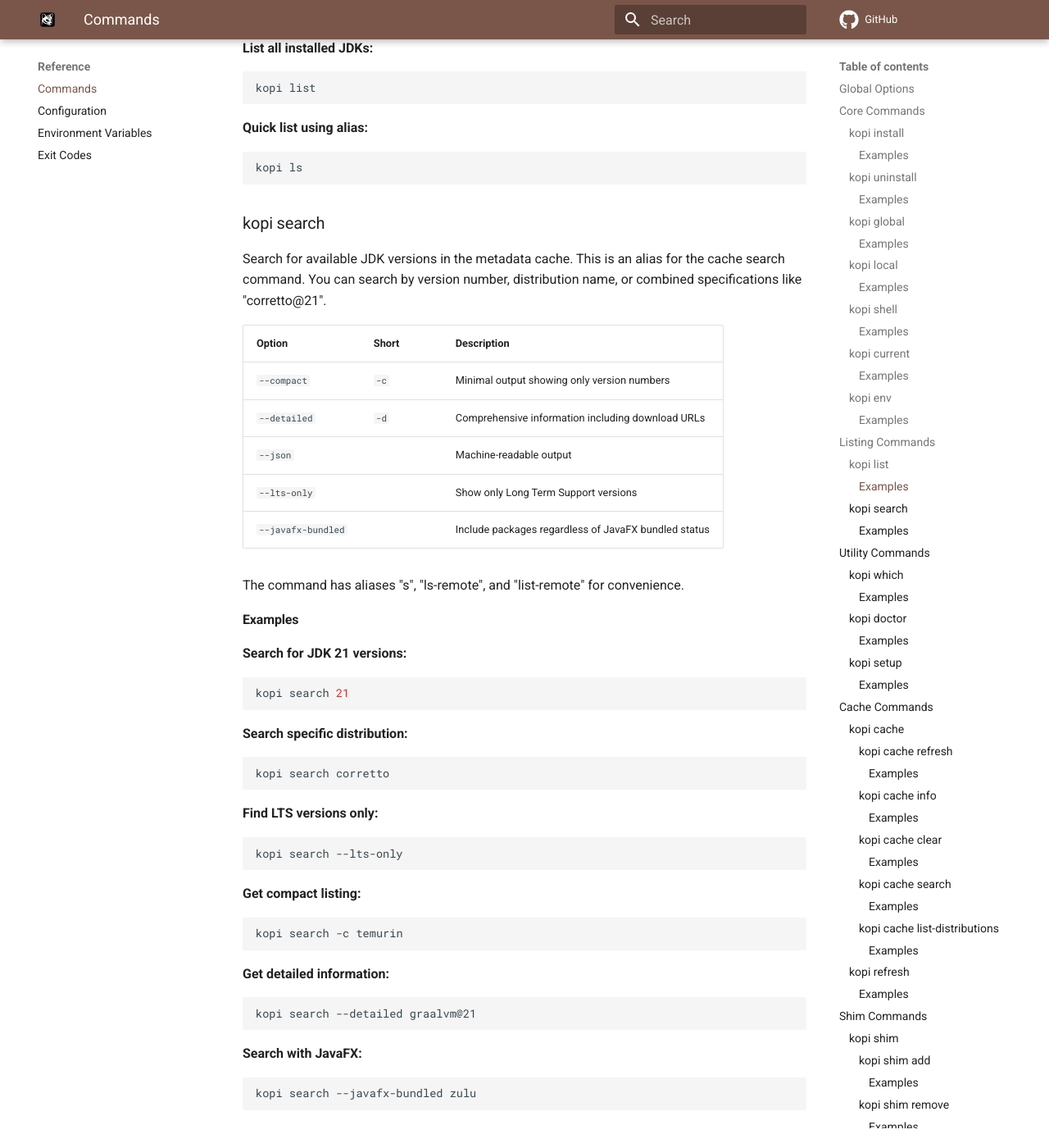
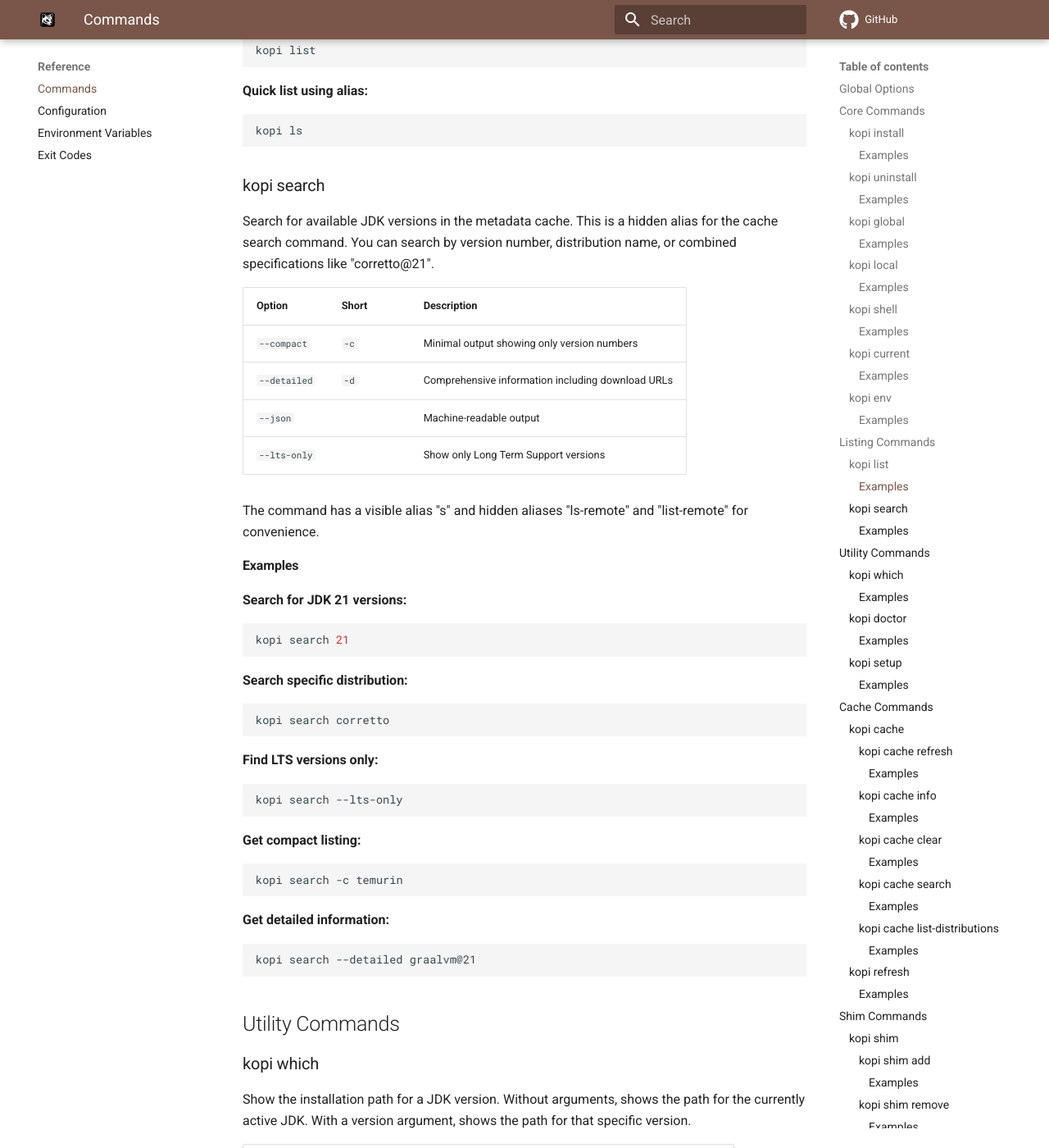
Before and after one commit to kopi-vm/kopi-vm.github.io, an MkDocs documentation site: the page built from docs/reference/commands.md, in a window 1280 px wide and 1400 px high, scrolled down 6188 px. Shown: the whole window at 82% size. Built offline with MkDocs 1.6.1 and Material for MkDocs 9.7.7, drawn with Linux system fonts in a browser that asks for light colours; comment, search, counter and statistics services are not loaded; some of the changed text lies outside the part shown.

Commit message:
コマンドリファレンスを現状の実装に併せて改定

````diff
--- a/docs/reference/commands.md
+++ b/docs/reference/commands.md
@@ -22,9 +23,7 @@ Install a JDK version. The install command accepts a version specification such
 | --------------------- | ----- | -------------------------------------------------------------------------- |
 | `--force`             | `-f`  | Force reinstall even if the version already exists                         |
 | `--dry-run`           |       | Preview what would be installed without performing the actual installation |
-| `--no-progress`       |       | Disable progress indicators during download                                |
 | `--timeout <SECONDS>` |       | Specify download timeout in seconds                                        |
-| `--javafx-bundled`    |       | Include packages regardless of JavaFX bundled status                       |
 
 The command has an alias "i" for convenience.
 
@@ -288,17 +287,16 @@ kopi ls
 
 ### kopi search
 
-Search for available JDK versions in the metadata cache. This is an alias for the cache search command. You can search by version number, distribution name, or combined specifications like "corretto@21".
+Search for available JDK versions in the metadata cache. This is a hidden alias for the cache search command. You can search by version number, distribution name, or combined specifications like "corretto@21".
 
-| Option             | Short | Description                                          |
-| ------------------ | ----- | ---------------------------------------------------- |
-| `--compact`        | `-c`  | Minimal output showing only version numbers          |
-| `--detailed`       | `-d`  | Comprehensive information including download URLs    |
-| `--json`           |       | Machine-readable output                              |
-| `--lts-only`       |       | Show only Long Term Support versions                 |
-| `--javafx-bundled` |       | Include packages regardless of JavaFX bundled status |
+| Option       | Short | Description                                       |
+| ------------ | ----- | ------------------------------------------------- |
+| `--compact`  | `-c`  | Minimal output showing only version numbers       |
+| `--detailed` | `-d`  | Comprehensive information including download URLs |
+| `--json`     |       | Machine-readable output                           |
+| `--lts-only` |       | Show only Long Term Support versions              |
 
-The command has aliases "s", "ls-remote", and "list-remote" for convenience.
+The command has a visible alias "s" and hidden aliases "ls-remote" and "list-remote" for convenience.
 
 #### Examples
 
@@ -330,12 +328,6 @@ kopi search -c temurin
 
 ```bash
 kopi search --detailed graalvm@21
-```
-
-**Search with JavaFX:**
-
-```bash
-kopi search --javafx-bundled zulu
 ```
 
 ## Utility Commands
@@ -457,22 +449,12 @@ Manage the JDK metadata cache. This command has several subcommands for differen
 
 Refresh metadata from the foojay.io API. This updates the local cache with the latest available JDK versions and distributions.
 
-| Option             | Short | Description                                          |
-| ------------------ | ----- | ---------------------------------------------------- |
-| `--javafx-bundled` |       | Include packages regardless of JavaFX bundled status |
-
 ##### Examples
 
 **Update cache:**
 
 ```bash
 kopi cache refresh
-```
-
-**Include JavaFX packages:**
-
-```bash
-kopi cache refresh --javafx-bundled
 ```
 
 #### kopi cache info
@@ -503,15 +485,14 @@ kopi cache clear
 
 Search for available JDK versions in the cache. Accepts a query string to search for specific versions or distributions.
 
-| Option                   | Short | Description                                          |
-| ------------------------ | ----- | ---------------------------------------------------- |
-| `--compact`              |       | Minimal output                                       |
-| `--detailed`             |       | Comprehensive information                            |
-| `--json`                 |       | Machine-readable output                              |
-| `--lts-only`             |       | Show only Long Term Support versions                 |
-| `--javafx-bundled`       |       | Include packages regardless of JavaFX bundled status |
-| `--java-version`         |       | Force searching by java_version field                |
-| `--distribution-version` |       | Force searching by distribution_version field        |
+| Option                   | Short | Description                                   |
+| ------------------------ | ----- | --------------------------------------------- |
+| `--compact`              |       | Minimal output                                |
+| `--detailed`             |       | Comprehensive information                     |
+| `--json`                 |       | Machine-readable output                       |
+| `--lts-only`             |       | Show only Long Term Support versions          |
+| `--java-version`         |       | Force searching by java_version field         |
+| `--distribution-version` |       | Force searching by distribution_version field |
 
 ##### Examples
 
@@ -549,7 +530,7 @@ kopi cache list-distributions
 
 Hidden command that serves as an alias for cache refresh. Refreshes the JDK metadata from the foojay.io API.
 
-The command has an alias "r" for convenience.
+The command has a visible alias "r" for convenience.
 
 #### Examples
 
````
Also changed, not shown: other parts of docs/reference/commands.md (+7 -6 lines).
